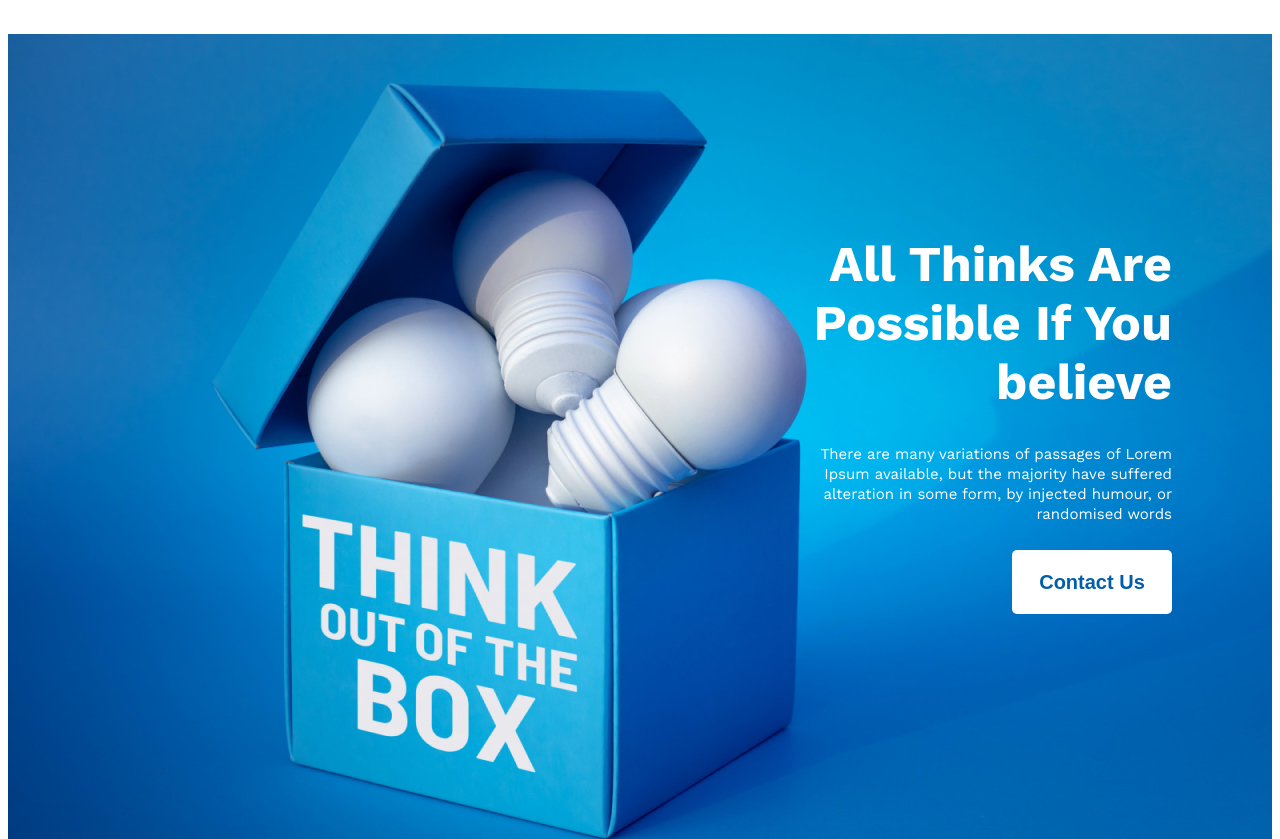
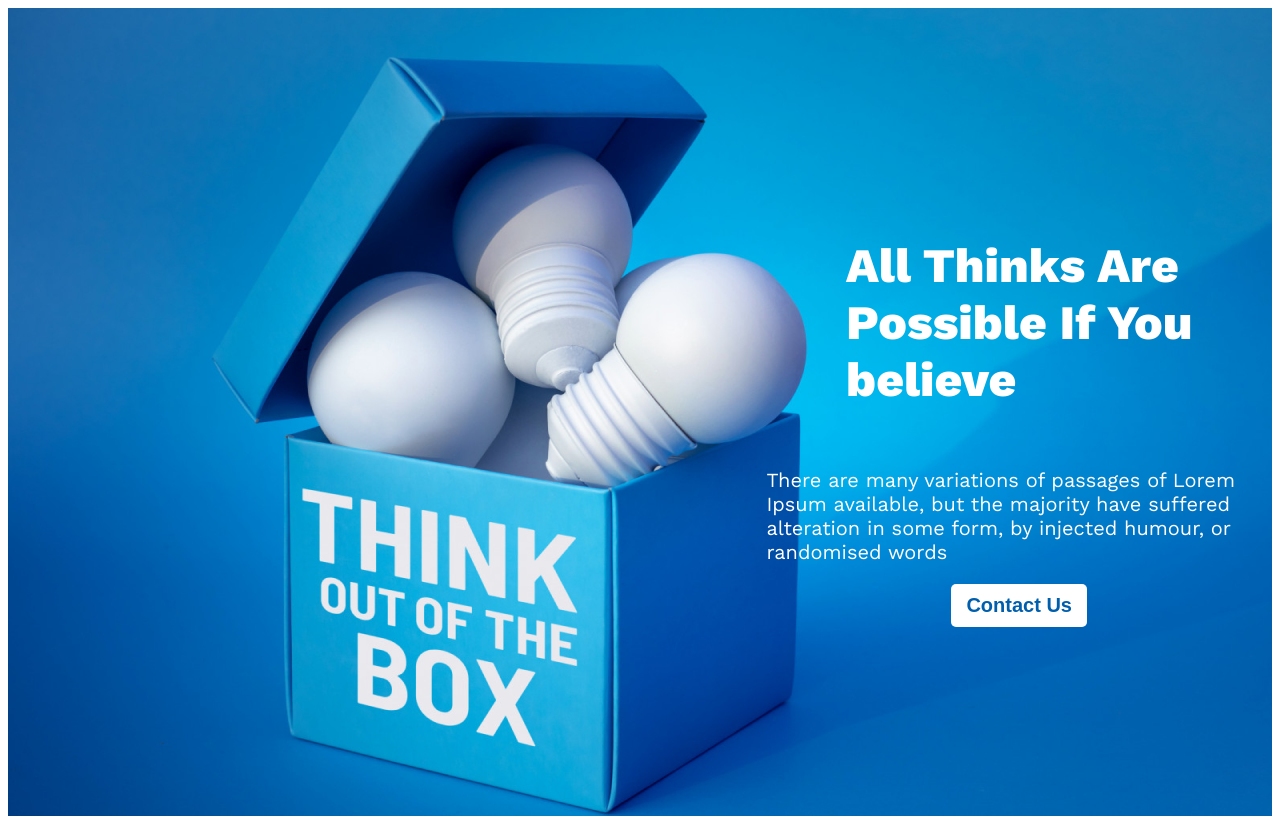
Before and after one commit to Sanam911/Practice-web, a plain HTML site: page index.html in a window 1280 px wide. Shown: the top 839 px of the page. Drawn offline with nearby package versions, Linux system fonts and the light colour scheme.

Commit message:
flex try

```diff
--- a/Style/practice.css
+++ b/Style/practice.css
@@ -13,45 +13,46 @@ header {
     flex-shrink: 0;
 }
 
-.banner-container {
-
-    display: block;
-    text-align: right;
-    padding-right: 100px;
+.header-container{
+    display: flex;
+    justify-content: flex-end;
+    align-items: center;
+    width: 100%;
+    height: 808px;
 
 }
-
-.banner-title {
-    color: #FFF;
-    text-align: right;
-    font-size: 50px;
-    font-weight: 700;
-    padding: 200px 0px 0px 300px;
+.banner-container {
+    display: flex;
+    justify-content: flex-end;
+    align-items: center;
+    flex-direction: column;
+    width: 40%;
 
 }
-
-.banner-desc {
+.banner-container h1{
     color: #FFF;
-    text-align: right;
-    font-size: 15px;
+    font-size: 48px;
+    font-weight: 900;
+}
+.banner-container p{
+    color: #FFF;
+    font-size: 20px;
     font-weight: 400;
-    line-height: 20px;
-    padding: 0 0px 10px 800px;
+}
+.banner-container button{
+    background-color: #FFF;
+    color: #005FAC;
+    padding: 10px 15px;
+    border-radius: 5px;
+    border: 0px;
+    font-size: 20px;
+    font-weight: 700;
 }
 
 
-.btn-primary {
 
-    border-radius: 5px;
-    background: #FFF;
-    border: 0px;
-    width: 160px;
-    height: 64px;
-    color: #005FAC;
-    font-size: 20px;
-    font-weight: 600;
 
-}
+
 
 /* header section styles end */
 
--- a/index.html
+++ b/index.html
@@ -19,22 +19,26 @@
 <body>
       <!--header section start-->
     <header>
-
+<section>
+    <div class=" header-container">
     <div class="banner-container">
             <h1 class="banner-title">All Thinks Are <br>
-                Possible If You <br> believe</h1>
+                Possible If You <br> believe
+            </h1>
 
             <p class="banner-desc">There are many variations of passages of Lorem Ipsum available, but the majority have suffered alteration in some form, by injected humour, or randomised words</p>
-        <p id="btn">
+
             <button class="btn-primary">Contact Us</button>
-        </p>
+
     </div>
-
+</div>
+</section>
     </header>
     <!-- header section end -->
     <main>
     <!-- main section start -->
 <section>
+
     <div class="main-sec-container">
             <div class="main-sec-img">
                 <img src="images/person.png" alt="" srcset="">
@@ -54,6 +58,7 @@
             </div>
 
     </div>
+
 </section>
 
     <!-- Main Icon Section -->
```
